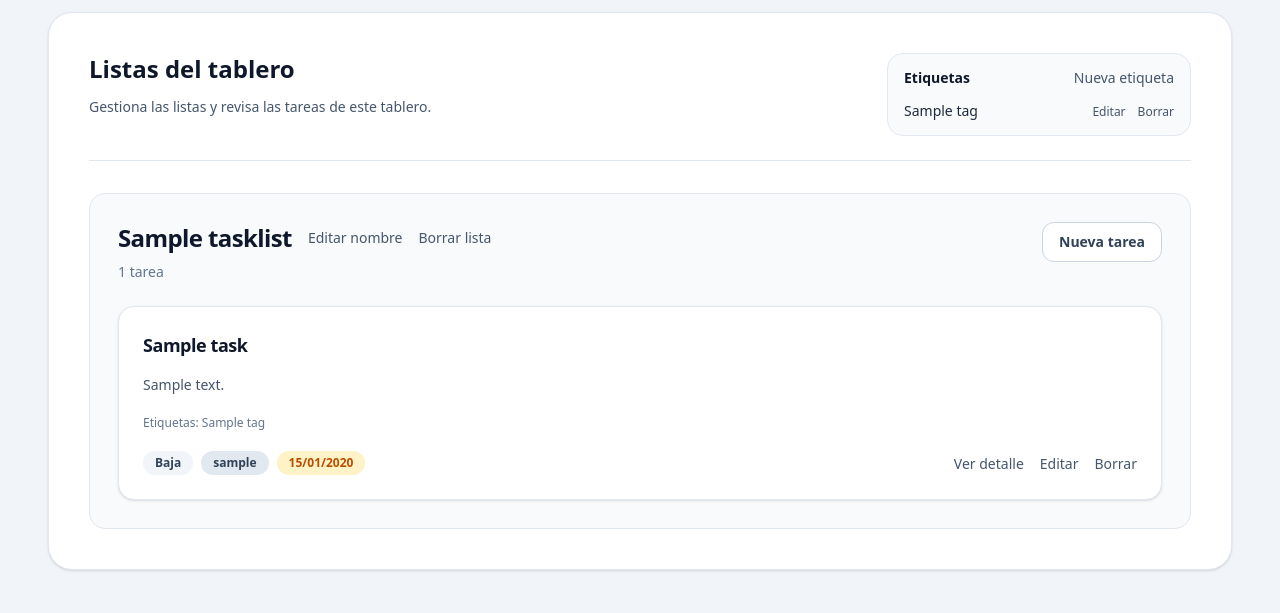
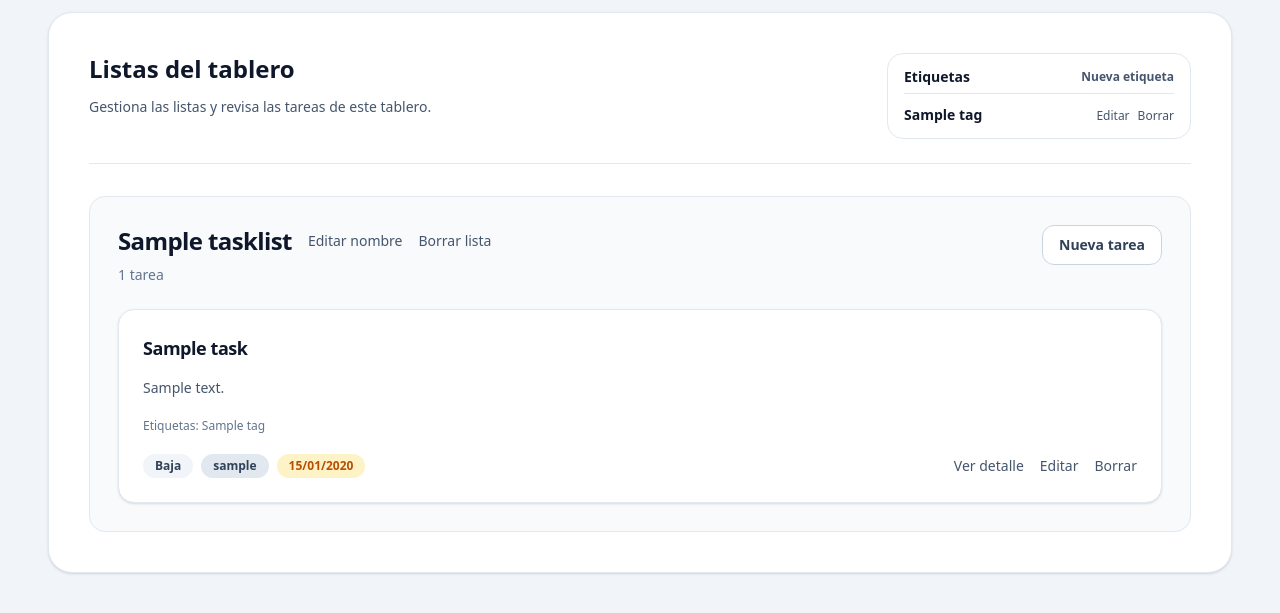
Before and after one commit to fjbravo75/django-task-manager, a Django app: page /boards/1/ in a window 1280 px wide. Shown: the part 365-978 px from the top of the page. Before the commit the page ends 937 px from the top, so only its background shows below. Run offline with Django 5.2, Linux system fonts and the light colour scheme; a user stored in the database is signed in; tables that the repository leaves empty hold one stand-in row (values such as "Sample post").

Commit message:
Refine board tag panel spacing and hierarchy

```diff
--- a/tasks/static/tasks/styles.css
+++ b/tasks/static/tasks/styles.css
@@ -991,28 +991,32 @@ input:-webkit-autofill, input:-webkit-autofill:hover, input:-webkit-autofill:foc
   gap: 0.75rem;
   width: 100%;
   max-width: 19rem;
-  padding: 0.875rem 1rem;
+  padding: 0.8125rem 1rem;
   border: 1px solid var(--color-slate-200);
   border-radius: var(--radius-2xl);
-  background-color: var(--color-slate-50);
+  background-color: var(--color-white);
 }
 .board-panel-tags__header {
   display: flex;
-  align-items: baseline;
+  align-items: center;
   justify-content: space-between;
-  gap: 1rem;
+  gap: 0.75rem;
+  padding-bottom: 0.375rem;
+  border-bottom: 1px solid var(--color-slate-200);
 }
 .board-panel-tags__title {
+  margin: 0;
   font-size: var(--text-sm);
   line-height: var(--text-sm--line-height);
-  font-weight: var(--font-weight-semibold);
+  font-weight: 700;
   color: var(--color-slate-900);
 }
 .board-panel-tags__create {
-  font-size: var(--text-sm);
-  line-height: var(--text-sm--line-height);
-  font-weight: var(--font-weight-medium);
+  font-size: var(--text-xs);
+  line-height: var(--text-xs--line-height);
+  font-weight: 600;
   color: var(--color-slate-600);
+  white-space: nowrap;
   transition: color var(--default-transition-duration) var(--default-transition-timing-function);
 }
 .board-panel-tags__create:hover {
@@ -1025,7 +1029,10 @@ input:-webkit-autofill, input:-webkit-autofill:hover, input:-webkit-autofill:foc
 }
 .board-tag-list {
   display: grid;
-  gap: 0.5rem;
+  gap: 0.375rem;
+  margin: 0;
+  padding: 0;
+  list-style: none;
 }
 .board-tag-list__item {
   display: flex;
@@ -1036,22 +1043,22 @@ input:-webkit-autofill, input:-webkit-autofill:hover, input:-webkit-autofill:foc
 .board-tag-list__name {
   min-width: 0;
   font-size: var(--text-sm);
-  line-height: 1.5;
-  font-weight: var(--font-weight-medium);
-  color: var(--color-slate-800);
+  line-height: 1.35;
+  font-weight: 600;
+  color: var(--color-slate-900);
   overflow-wrap: anywhere;
 }
 .board-tag-list__actions {
-  display: flex;
+  display: inline-flex;
   align-items: center;
-  gap: 0.75rem;
+  gap: 0.5rem;
   flex-shrink: 0;
+  white-space: nowrap;
 }
 .board-tag-list__actions a {
-  white-space: nowrap;
   font-size: var(--text-xs);
-  line-height: 1.5;
-  font-weight: var(--font-weight-medium);
+  line-height: var(--text-xs--line-height);
+  font-weight: 500;
   color: var(--color-slate-600);
   transition: color var(--default-transition-duration) var(--default-transition-timing-function);
 }
@@ -1059,13 +1066,12 @@ input:-webkit-autofill, input:-webkit-autofill:hover, input:-webkit-autofill:foc
   color: var(--color-slate-950);
 }
 .board-tag-list--extra {
-  margin-top: 0.5rem;
-  padding-top: 0.75rem;
+  margin-top: 0.375rem;
+  padding-top: 0.5rem;
   border-top: 1px solid var(--color-slate-200);
 }
 .board-tag-list-more {
-  display: grid;
-  gap: 0;
+  margin-top: 0.125rem;
 }
 .board-tag-list-more__summary {
   display: inline-flex;
@@ -1073,9 +1079,9 @@ input:-webkit-autofill, input:-webkit-autofill:hover, input:-webkit-autofill:foc
   width: fit-content;
   cursor: pointer;
   list-style: none;
-  font-size: var(--text-sm);
-  line-height: var(--text-sm--line-height);
-  font-weight: var(--font-weight-medium);
+  font-size: var(--text-xs);
+  line-height: var(--text-xs--line-height);
+  font-weight: 600;
   color: var(--color-slate-600);
   transition: color var(--default-transition-duration) var(--default-transition-timing-function);
 }
```
